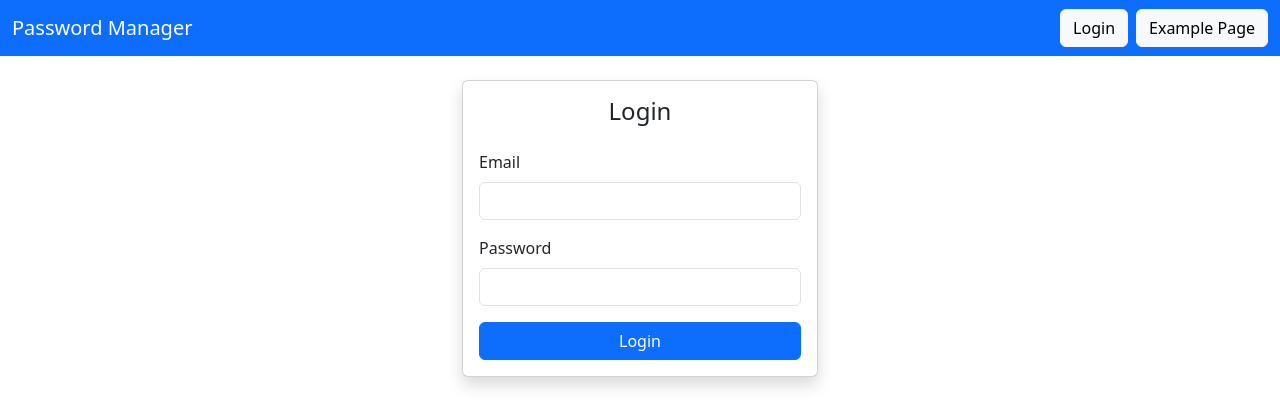
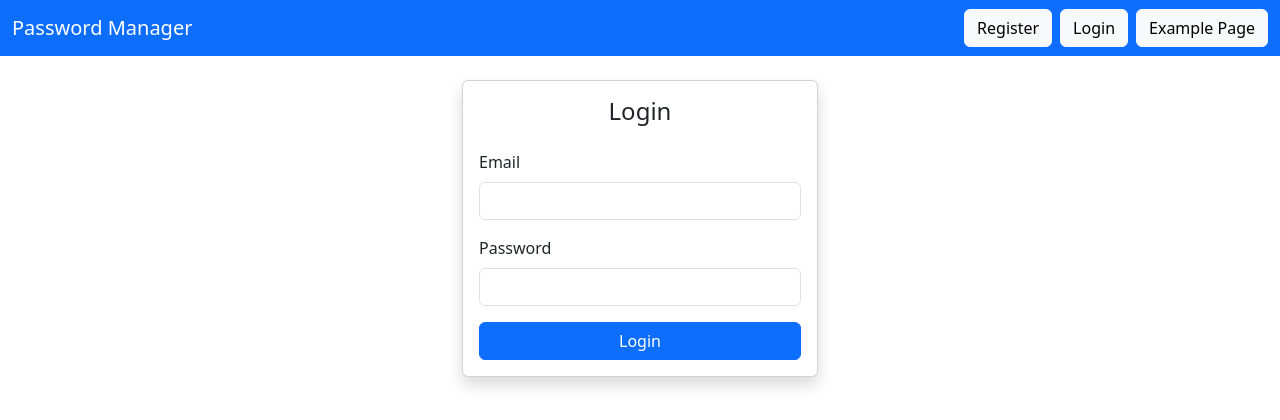
Before and after one commit to Arifrei/password-manager, a Flask app: a page that uses templates/base.html in a window 1280 px wide. Shown: the top 420 px of the page. Run offline with Flask 3, Linux system fonts and the light colour scheme; tables that the repository leaves empty hold one stand-in row (values such as "Sample post"); parts of the project's set-up code (start-up, migrations or seed data) failed here and were passed over.

Commit message:
Update navbar

```diff
--- a/templates/base.html
+++ b/templates/base.html
@@ -16,6 +16,7 @@
       <div class="collapse navbar-collapse justify-content-end" id="navbarNav">
         <div class="d-flex gap-2">
           {% if not current_user.is_authenticated: %}
+          <a class="btn btn-light" href="{{ url_for('register') }}">Register</a>
             <a class="btn btn-light" href="{{ url_for('login') }}">Login</a>
             <a class="btn btn-light" href="{{ url_for('example') }}">Example Page</a>
           {% else: %}
```
